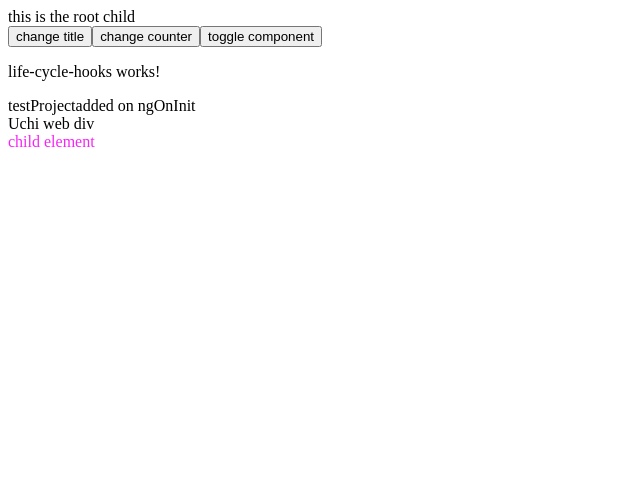
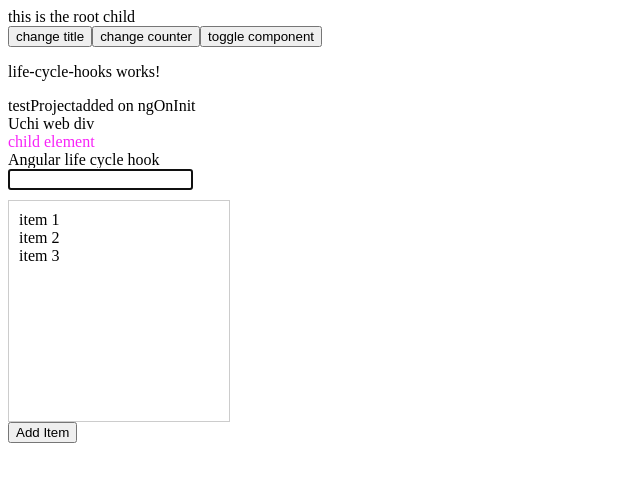
Before and after one commit to UchithmaSenevirathne/Learning-Angular, an Angular app: page / in a window 1280 px wide. Shown: the top 482 px of the page, without its empty margins (0-640 px from the left). Built offline with nearby package versions, Linux system fonts and the light colour scheme.

Commit message:
life cycle hooks | ngAfterViewChecked

```diff
--- a/src/app/app.component.html
+++ b/src/app/app.component.html
@@ -6,6 +6,10 @@
     <app-life-cycle-hooks [title]="title" [counter]="counter" *ngIf="isActive">
         <app-profile></app-profile>
     </app-life-cycle-hooks>
+</div>
+
+<div>
+    <app-checked-life-cycle></app-checked-life-cycle>
 </div>
 
 <!-- host binding and host listners -->
--- a/src/app/app.component.ts
+++ b/src/app/app.component.ts
@@ -8,6 +8,7 @@ import { PanelComponent } from './panel/panel.component';
 import { CardComponent } from './card/card.component';
 import { HoverClickComponent } from './hover-click/hover-click.component';
 import { LifeCycleHooksComponent } from './life-cycle-hooks/life-cycle-hooks.component';
+import { CheckedLifeCycleComponent } from './checked-life-cycle/checked-life-cycle.component';
 
 @Component({
   selector: 'app-root',
@@ -22,6 +23,7 @@ import { LifeCycleHooksComponent } from './life-cycle-hooks/life-cycle-hooks.com
     CardComponent,
     HoverClickComponent,
     LifeCycleHooksComponent,
+    CheckedLifeCycleComponent,
   ],
   templateUrl: './app.component.html',
   styleUrl: './app.component.scss'
--- /dev/null
+++ b/src/app/checked-life-cycle/checked-life-cycle.component.html
@@ -0,0 +1,11 @@
+<div>Angular life cycle hook</div>
+
+<div>
+    <input type="text" #inputField />
+</div>
+
+<div #scrollContainer class="scroll-container">
+    <div *ngFor="let item of items">{{item}}</div>
+</div>
+
+<button (click)="addItem()">Add Item</button>
--- /dev/null
+++ b/src/app/checked-life-cycle/checked-life-cycle.component.scss
@@ -0,0 +1,8 @@
+.scroll-container {
+    border: 1px solid #ccc;
+    padding: 10px;
+    width: 200px;
+    height: 200px;
+    margin-top: 10px;
+    overflow: auto;
+}
--- /dev/null
+++ b/src/app/checked-life-cycle/checked-life-cycle.component.ts
@@ -0,0 +1,40 @@
+import { CommonModule } from '@angular/common';
+import { Component, ElementRef, ViewChild } from '@angular/core';
+
+@Component({
+  selector: 'app-checked-life-cycle',
+  standalone: true,
+  imports: [CommonModule],
+  templateUrl: './checked-life-cycle.component.html',
+  styleUrl: './checked-life-cycle.component.scss'
+})
+export class CheckedLifeCycleComponent {
+  @ViewChild('inputField') inputElement !: ElementRef
+  @ViewChild('scrollContainer') scrollContainer !: ElementRef
+
+  items = [
+    'item 1',
+    'item 2',
+    'item 3'
+  ]
+
+  ngAfterViewInit(){
+    console.log('after view init fired');
+    this.inputElement.nativeElement.focus();
+  }
+
+  addItem(){
+    this.items.push(`Item ${this.items.length + 1}`)
+  }
+
+  ngAfterViewChecked(){
+    this.scrollToBottom();
+  }
+
+  scrollToBottom(){
+    try{
+      this.scrollContainer.nativeElement.scrollTop =
+      this.scrollContainer.nativeElement.scrollHeight;
+    }catch(err){}
+  }
+}
```
Also changed, not shown: 1 other file (tests, documents, lock files or other folders).
